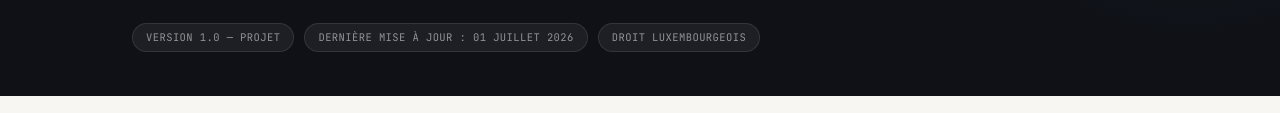
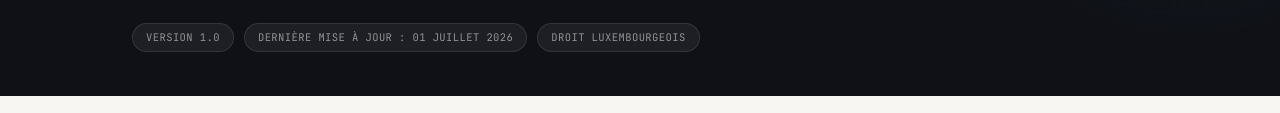
Before and after one commit to NorvyLux/Site, a plain HTML site: page cgu.html in a window 1280 px wide. Shown: the part 276-389 px from the top of the page. Drawn offline with Linux system fonts and the light colour scheme.

Commit message:
Update cgu.html

```diff
--- a/cgu.html
+++ b/cgu.html
@@ -183,7 +183,7 @@ footer.doc-foot .wrap { display: flex; justify-content: space-between; align-ite
     <h1>Conditions Générales d'Utilisation, de Vente <em>&amp; Accord de Traitement des Données</em></h1>
     <p class="lead">Document contractuel unique régissant l'accès à la plateforme Norvy, les modalités d'abonnement et le traitement des données personnelles.</p>
     <div class="doc-meta">
-      <span>Version 1.0 — Projet</span>
+      <span>Version 1.0 </span>
       <span>Dernière mise à jour : 01 juillet 2026 </span>
       <span>Droit luxembourgeois</span>
     </div>
```
